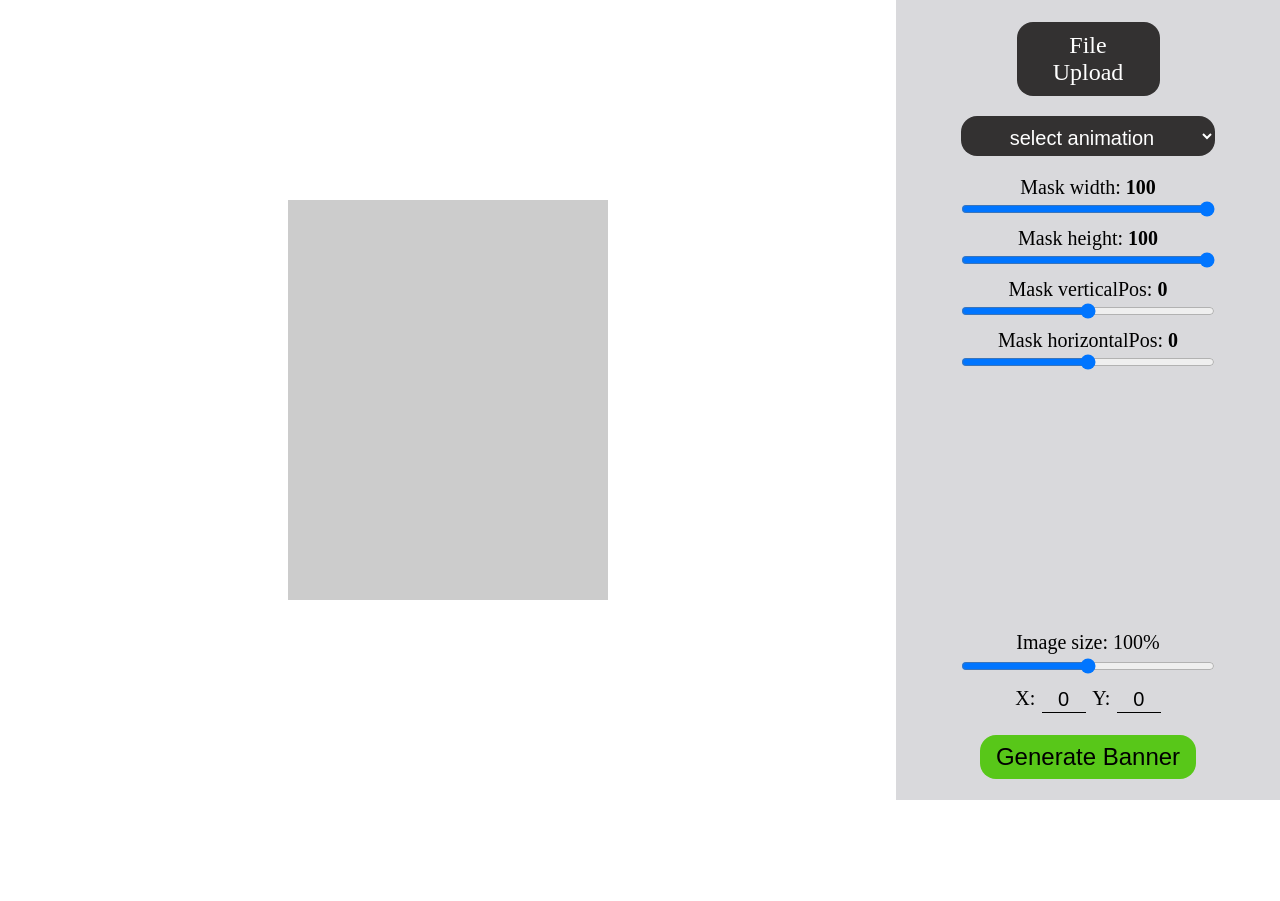
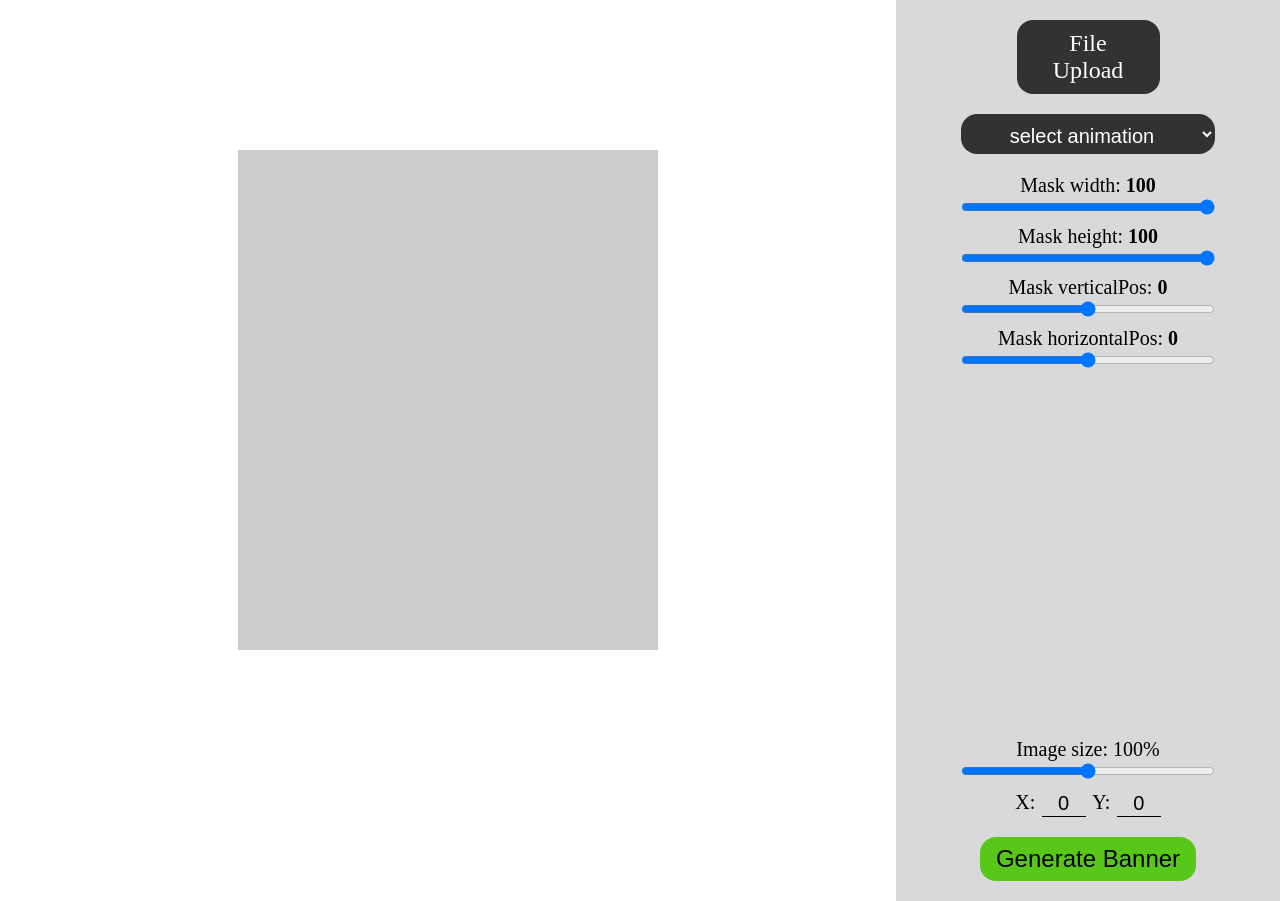
Before and after one commit to nikgosu/somplo, an Angular app: page / in a window 1280 px wide. Before the commit the page ends 800 px from the top, so only its background shows below. Built offline with nearby package versions, Linux system fonts and the light colour scheme.

Commit message:
increase content element

```diff
--- a/src/app/components/content/content.component.html
+++ b/src/app/components/content/content.component.html
@@ -1,5 +1,5 @@
 <div class="content">
-  <div style="height: 400px; width: 320px" id="box">
+  <div style="height: 500px; width: 420px" id="box">
     <div
       *ngIf="fileService.base64textString"
       class="box"
@@ -15,8 +15,8 @@
       <img
         src="{{fileService.base64textString}}"
         alt=""
-        height="400"
-        width="320"
+        height="500"
+        width="420"
         [ngStyle]="{
           transform: 'scale('+formService.form.value['imageSize'] / 100 +')'
         }"
--- a/src/app/components/preview/preview.component.html
+++ b/src/app/components/preview/preview.component.html
@@ -5,8 +5,8 @@
       *ngIf="fileService.base64textString"
       src="{{fileService.base64textString}}"
       alt=""
-      height="240"
-      width="176"
+      height="350"
+      width="270"
       [ngStyle]="{
           transform: 'scale('+formService.form.value['imageSize'] / 100 +')'
         }"
--- a/src/app/components/preview/preview.component.scss
+++ b/src/app/components/preview/preview.component.scss
@@ -1,10 +1,10 @@
 .preview {
-  height: 240px;
-  width: 176px;
+  height: 350px;
+  width: 270px;
   margin-top: 10px;
   & .preview_box {
-    height: 240px;
-    width: 176px;
+    height: 350px;
+    width: 270px;
     display: inline-block;
     overflow: hidden;
   }
```
